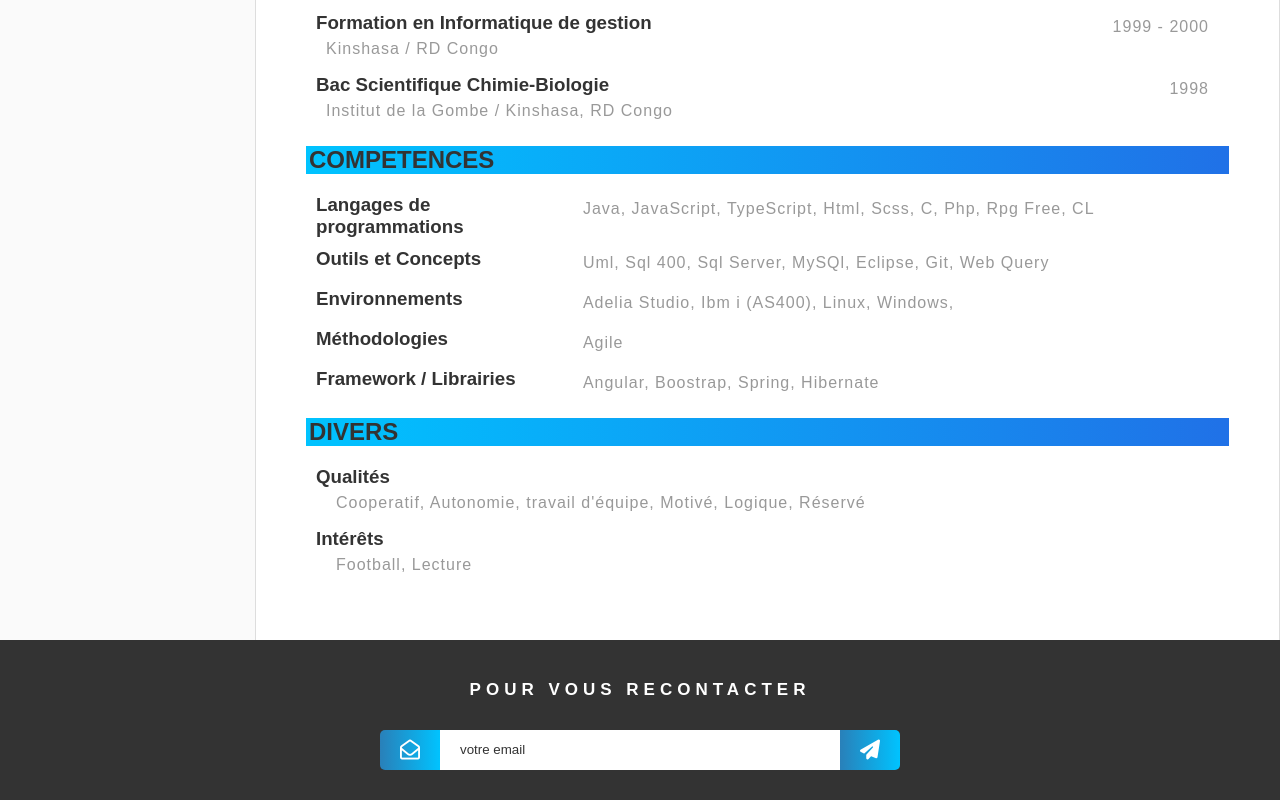
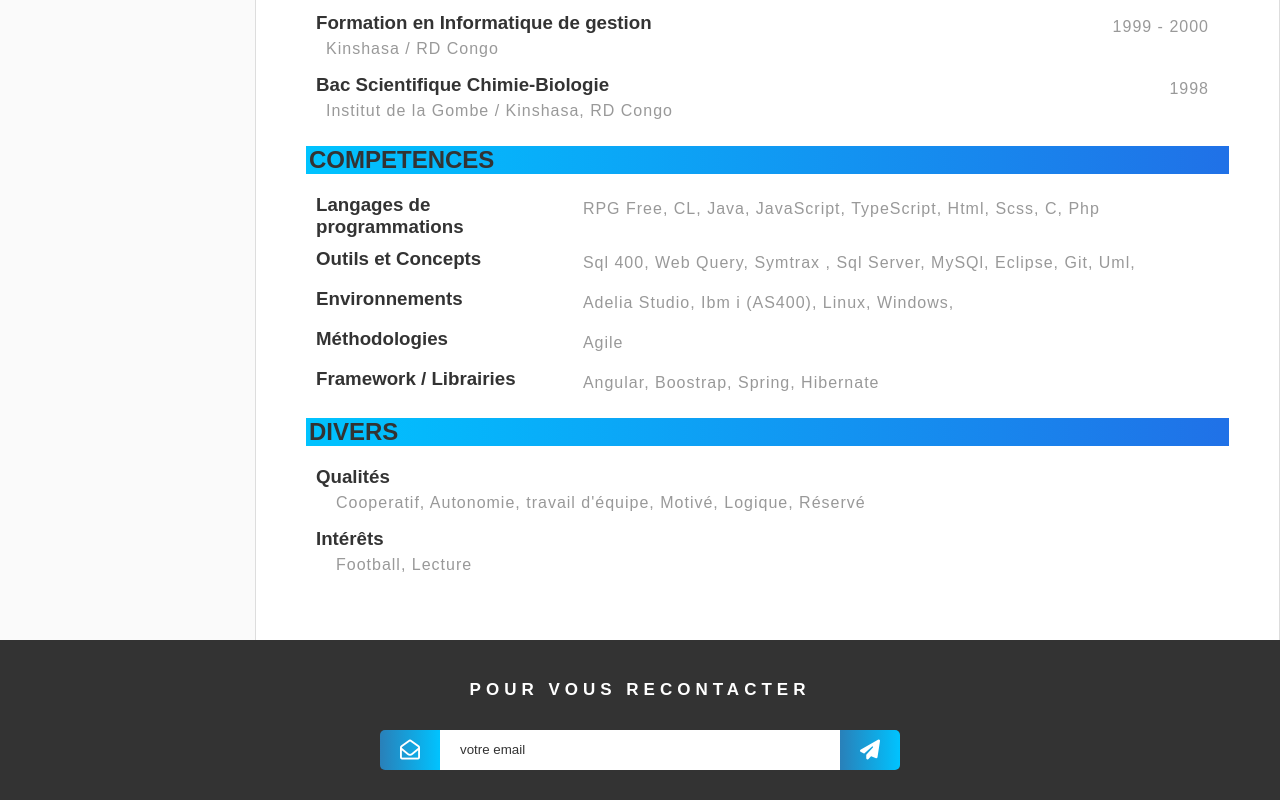
Before and after one commit to marcepeboma/marcepCV, a website: page index.html in a window 1280 px wide. Shown: the part 1477-2277 px from the top of the page. Drawn offline with Linux system fonts and the light colour scheme.

Commit message:
Modif competences

```diff
--- a/index.html
+++ b/index.html
@@ -214,7 +214,7 @@
       </div>
       <div class="competences">
         <div class="timeline">
-          <p>Java, JavaScript, TypeScript, Html, Scss, C, Php, Rpg Free, CL</p>
+          <p>RPG Free, CL, Java, JavaScript, TypeScript, Html, Scss, C, Php</p>
         </div>
         <div class="content">
           <h3>Langages de programmations</h3>
@@ -222,7 +222,7 @@
       </div>
       <div class="competences">
         <div class="timeline">
-          <p>Uml, Sql 400, Sql Server, MySQl, Eclipse, Git, Web Query</p>
+          <p>Sql 400, Web Query, Symtrax , Sql Server, MySQl, Eclipse, Git,  Uml,</p>
         </div>
         <div class="content">
           <h3>Outils et Concepts</h3>
```
